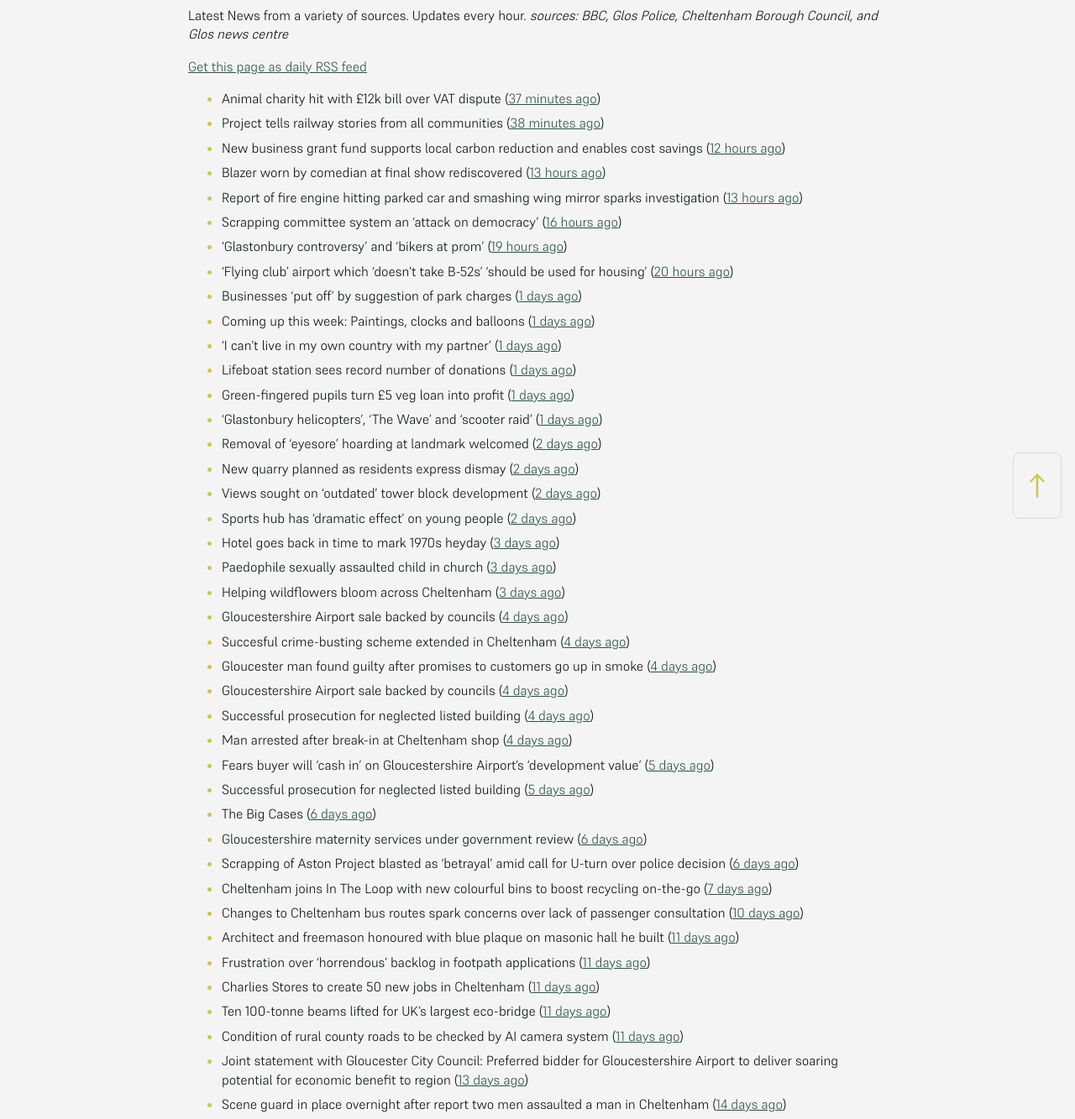
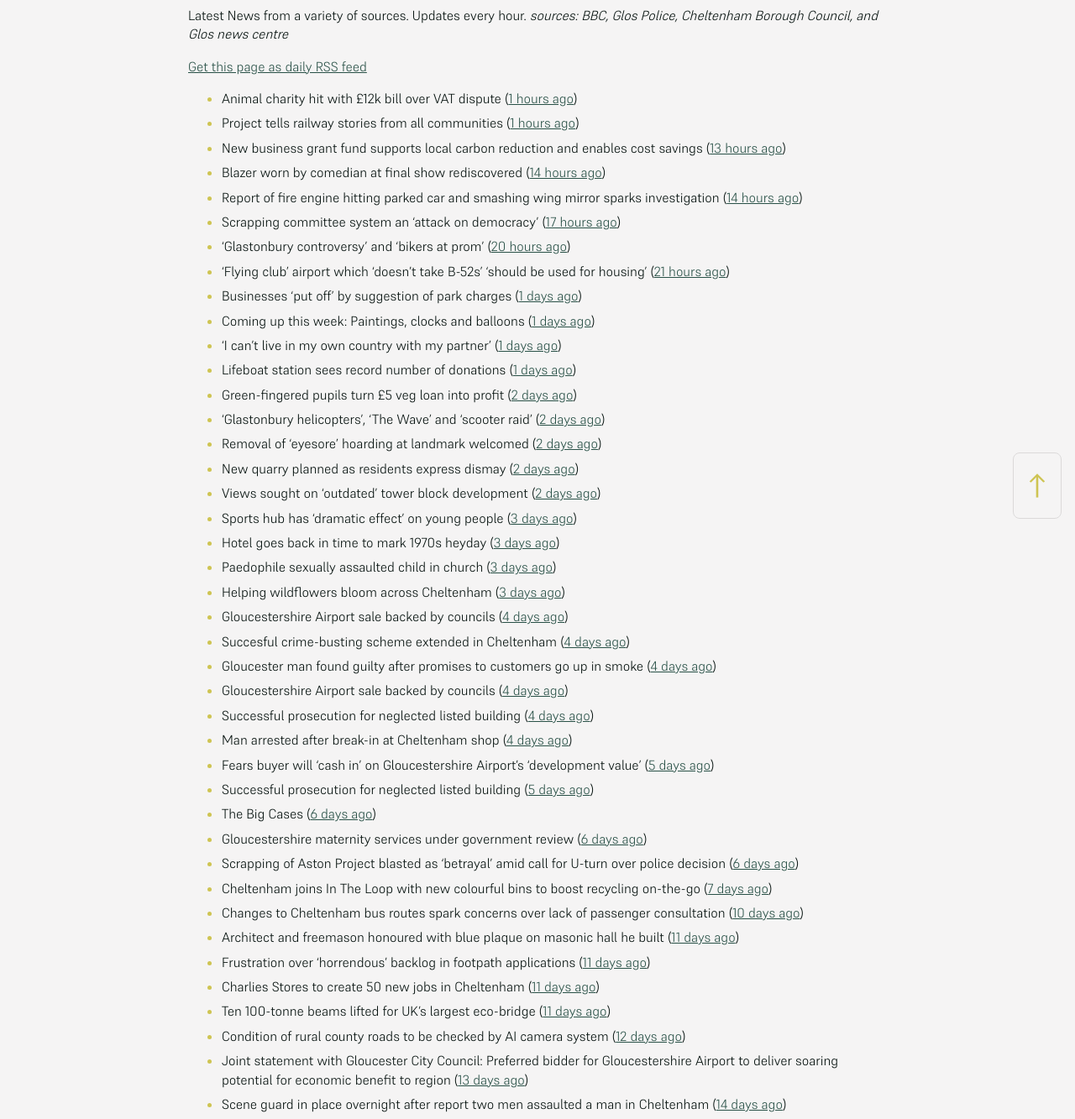
Before and after one commit to mat-0/cheltenham-open-data, a Jekyll site: the page built from _pages/news.md, in a window 1280 px wide. Shown: the part 266-1599 px from the top of the page at 84% size. Built offline with Jekyll 4.4.1, drawn with Linux system fonts in a browser that asks for light colours.

Commit message:
Updated 2025-07-01 06:59:52

```diff
--- a/_pages/news.md
+++ b/_pages/news.md
@@ -12,24 +12,24 @@ _sources: BBC, Glos Police, Cheltenham Borough Council, and Glos news centre_
 [Get this page as daily RSS feed](/daily.rss)
 
 <!-- news_marker starts -->
-- Animal charity hit with £12k bill over VAT dispute ([37 minutes ago](https://www.bbc.com/news/articles/cglzy4518y9o))
-- Project tells railway stories from all communities ([38 minutes ago](https://www.bbc.com/news/articles/c0l4z258kypo))
-- New business grant fund supports local carbon reduction and enables cost savings ([12 hours ago](https://www.cheltenham.gov.uk/news/article/3026/new_business_grant_fund_supports_local_carbon_reduction_and_enables_cost_savings))
-- Blazer worn by comedian at final show rediscovered ([13 hours ago](https://www.bbc.com/news/articles/c0j44n1y72zo))
-- Report of fire engine hitting parked car and smashing wing mirror sparks investigation ([13 hours ago](https://gloucesternewscentre.co.uk/report-of-fire-engine-hitting-parked-car-and-smashing-wing-mirror-sparks-investigation/))
-- Scrapping committee system an 'attack on democracy' ([16 hours ago](https://www.bbc.com/news/articles/c5ykgp79nl8o))
-- 'Glastonbury controversy' and 'bikers at prom' ([19 hours ago](https://www.bbc.com/news/articles/ce8zz12ldqeo))
-- ‘Flying club’ airport which ‘doesn’t take B-52s’ ‘should be used for housing’ ([20 hours ago](https://gloucesternewscentre.co.uk/flying-club-airport-which-doesnt-take-b-52s-should-be-used-for-housing/))
+- Animal charity hit with £12k bill over VAT dispute ([1 hours ago](https://www.bbc.com/news/articles/cglzy4518y9o))
+- Project tells railway stories from all communities ([1 hours ago](https://www.bbc.com/news/articles/c0l4z258kypo))
+- New business grant fund supports local carbon reduction and enables cost savings ([13 hours ago](https://www.cheltenham.gov.uk/news/article/3026/new_business_grant_fund_supports_local_carbon_reduction_and_enables_cost_savings))
+- Blazer worn by comedian at final show rediscovered ([14 hours ago](https://www.bbc.com/news/articles/c0j44n1y72zo))
+- Report of fire engine hitting parked car and smashing wing mirror sparks investigation ([14 hours ago](https://gloucesternewscentre.co.uk/report-of-fire-engine-hitting-parked-car-and-smashing-wing-mirror-sparks-investigation/))
+- Scrapping committee system an 'attack on democracy' ([17 hours ago](https://www.bbc.com/news/articles/c5ykgp79nl8o))
+- 'Glastonbury controversy' and 'bikers at prom' ([20 hours ago](https://www.bbc.com/news/articles/ce8zz12ldqeo))
+- ‘Flying club’ airport which ‘doesn’t take B-52s’ ‘should be used for housing’ ([21 hours ago](https://gloucesternewscentre.co.uk/flying-club-airport-which-doesnt-take-b-52s-should-be-used-for-housing/))
 - Businesses 'put off' by suggestion of park charges ([1 days ago](https://www.bbc.com/news/articles/c62gz7y2d5zo))
 - Coming up this week: Paintings, clocks and balloons ([1 days ago](https://www.bbc.com/news/articles/c36x778377eo))
 - 'I can't live in my own country with my partner' ([1 days ago](https://www.bbc.com/news/articles/czrynlevnpgo))
 - Lifeboat station sees record number of donations ([1 days ago](https://www.bbc.com/news/articles/cn81zed7x34o))
-- Green-fingered pupils turn £5 veg loan into profit ([1 days ago](https://www.bbc.com/news/articles/cj3rnep1lr2o))
-- 'Glastonbury helicopters', 'The Wave' and 'scooter raid' ([1 days ago](https://www.bbc.com/news/articles/cy8kek9m1y4o))
+- Green-fingered pupils turn £5 veg loan into profit ([2 days ago](https://www.bbc.com/news/articles/cj3rnep1lr2o))
+- 'Glastonbury helicopters', 'The Wave' and 'scooter raid' ([2 days ago](https://www.bbc.com/news/articles/cy8kek9m1y4o))
 - Removal of 'eyesore' hoarding at landmark welcomed ([2 days ago](https://www.bbc.com/news/articles/cvg4qxpgzzyo))
 - New quarry planned as residents express dismay ([2 days ago](https://www.bbc.com/news/articles/cx2l7x40e0jo))
 - Views sought on 'outdated' tower block development ([2 days ago](https://www.bbc.com/news/articles/c78nj81ppe5o))
-- Sports hub has 'dramatic effect' on young people ([2 days ago](https://www.bbc.com/news/articles/cvg8pxj550eo))
+- Sports hub has 'dramatic effect' on young people ([3 days ago](https://www.bbc.com/news/articles/cvg8pxj550eo))
 - Hotel goes back in time to mark 1970s heyday ([3 days ago](https://www.bbc.com/news/articles/c335z6yzpmro))
 - Paedophile sexually assaulted child in church ([3 days ago](https://www.bbc.com/news/articles/czxe4e2ppw2o))
 - Helping wildflowers bloom across Cheltenham ([3 days ago](https://www.cheltenham.gov.uk/news/article/3025/helping_wildflowers_bloom_across_cheltenham))
@@ -50,7 +50,7 @@ _sources: BBC, Glos Police, Cheltenham Borough Council, and Glos news centre_
 - Frustration over ‘horrendous’ backlog in footpath applications ([11 days ago](https://gloucesternewscentre.co.uk/frustration-over-horrendous-backlog-in-footpath-applications/))
 - Charlies Stores to create 50 new jobs in Cheltenham ([11 days ago](https://gloucesternewscentre.co.uk/charlies-stores-to-create-50-new-jobs-in-cheltenham/))
 - Ten 100-tonne beams lifted for UK’s largest eco-bridge ([11 days ago](https://www.bbc.co.uk/sounds/play/p0lk57bp))
-- Condition of rural county roads to be checked by AI camera system ([11 days ago](https://gloucesternewscentre.co.uk/condition-of-rural-county-roads-to-be-checked-by-ai-camera-system/))
+- Condition of rural county roads to be checked by AI camera system ([12 days ago](https://gloucesternewscentre.co.uk/condition-of-rural-county-roads-to-be-checked-by-ai-camera-system/))
 - Joint statement with Gloucester City Council: Preferred bidder for Gloucestershire Airport to deliver soaring potential for economic benefit to region ([13 days ago](https://www.cheltenham.gov.uk/news/article/3021/joint_statement_with_gloucester_city_council_preferred_bidder_for_gloucestershire_airport_to_deliver_soaring_potential_for_economic_benefit_to_region))
 - Scene guard in place overnight after report two men assaulted a man in Cheltenham ([14 days ago](https://gloucesternewscentre.co.uk/scene-guard-in-place-overnight-after-report-two-men-assaulted-a-man-in-cheltenham/))
 - Man sentenced for illegal tobacco sales ([14 days ago](https://gloucesternewscentre.co.uk/man-sentenced-for-illegal-tobacco-sales/))
```
Also changed, not shown: _data/flood.json (+4 -4 lines), _pages/fix-my-street.md (+2 -2 lines), index.md (+5 -5 lines).
